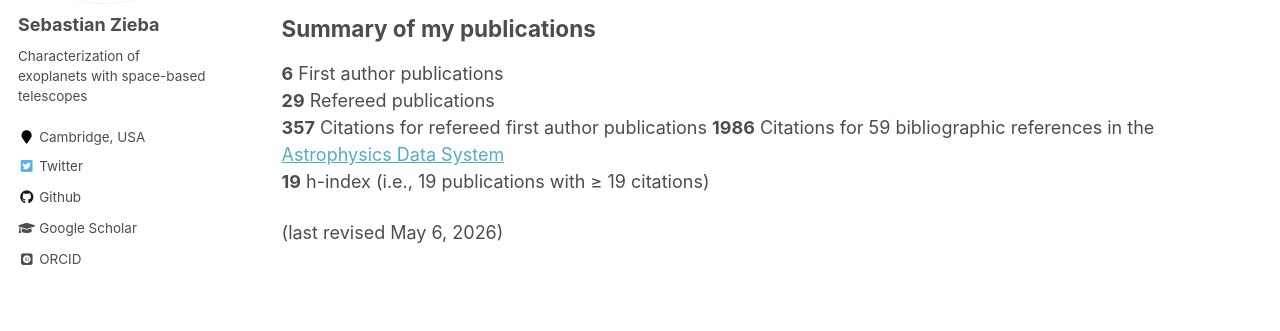
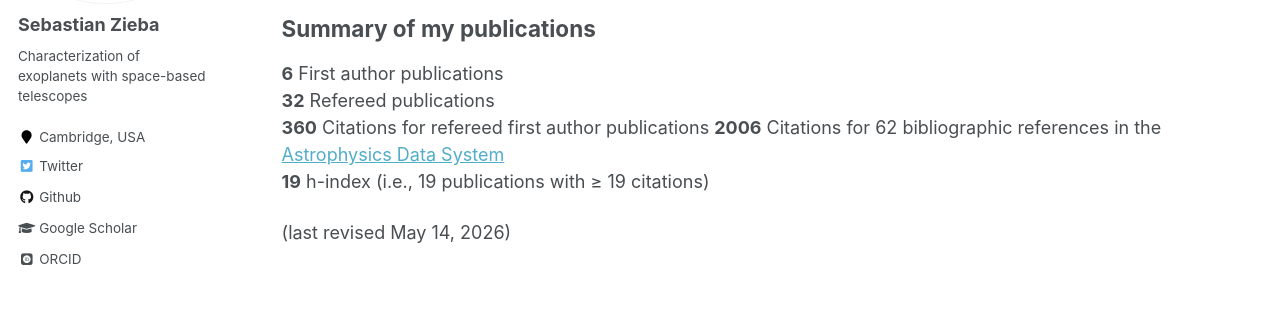
Before and after one commit to sebastian-zieba/sebastian-zieba.github.io, a Jekyll site: the page built from _pages/cv.md, in a window 1280 px wide. Shown: the part 248-579 px from the top of the page. Built offline with Jekyll 4.4.1, drawn with Linux system fonts in a browser that asks for light colours; some web fonts are replaced.

Commit message:
updated list of publications and cv

```diff
--- a/_pages/cv.md
+++ b/_pages/cv.md
@@ -9,18 +9,18 @@ redirect_from:
 
 {% include base_path %}
 
-[Click here to view my CV](https://sebastian-zieba.github.io/files/zieba_cv_may_06_2026.pdf)
-[Click here to view my List of publications](https://sebastian-zieba.github.io/files/zieba_list_of_publications_may_06_2026.pdf)
+[Click here to view my CV](https://sebastian-zieba.github.io/files/zieba_cv_may_14_2026.pdf)
+[Click here to view my List of publications](https://sebastian-zieba.github.io/files/zieba_list_of_publications_may_14_2026.pdf)
 
 Summary of my publications
 --------------------------
 
 **6** First author publications
-**29** Refereed publications
-**357** Citations for refereed first author publications
-**1986** Citations for 59 bibliographic references in the [Astrophysics Data System](
+**32** Refereed publications
+**360** Citations for refereed first author publications
+**2006** Citations for 62 bibliographic references in the [Astrophysics Data System](
 https://ui.adsabs.harvard.edu/user/libraries/1ryuxALvQN2rWE-86p4lCQ)
 **19** h-index (i.e., 19 publications with ≥ 19 citations)
 
 
-(last revised May 6, 2026)
+(last revised May 14, 2026)
```
Also changed, not shown: _pages/about.md (+1 -1 lines), _pages/publications.md (+8 -1 lines), 4 other files.
